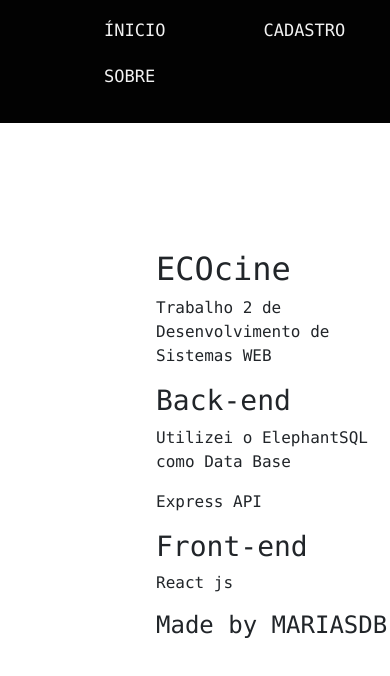
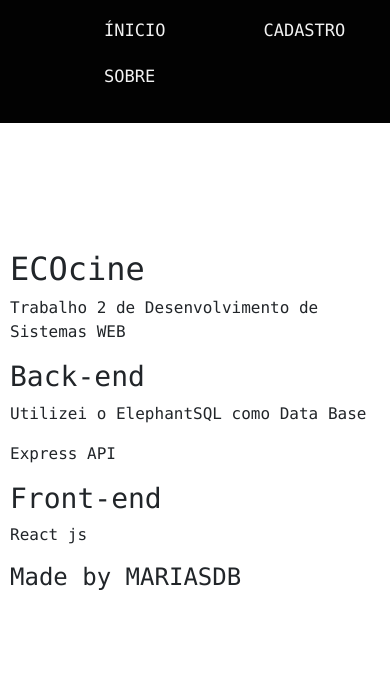
Before and after one commit to mariapaulamoreira1/ecocine-frontend, a React (Create React App) app: page /sobre in a window 390 px wide. Shown: the top 676 px of the page. Built offline with nearby package versions, Linux system fonts and the light colour scheme.

Commit message:
Update App.css

```diff
--- a/src/App.css
+++ b/src/App.css
@@ -44,3 +44,12 @@
   margin-left: 40vw;
   margin-top: 15vh;
 }
+
+@media (max-width: 640px) {
+	.sobre-body{
+	 margin-left: 10px;
+
+	}
+
+
+  }
```
